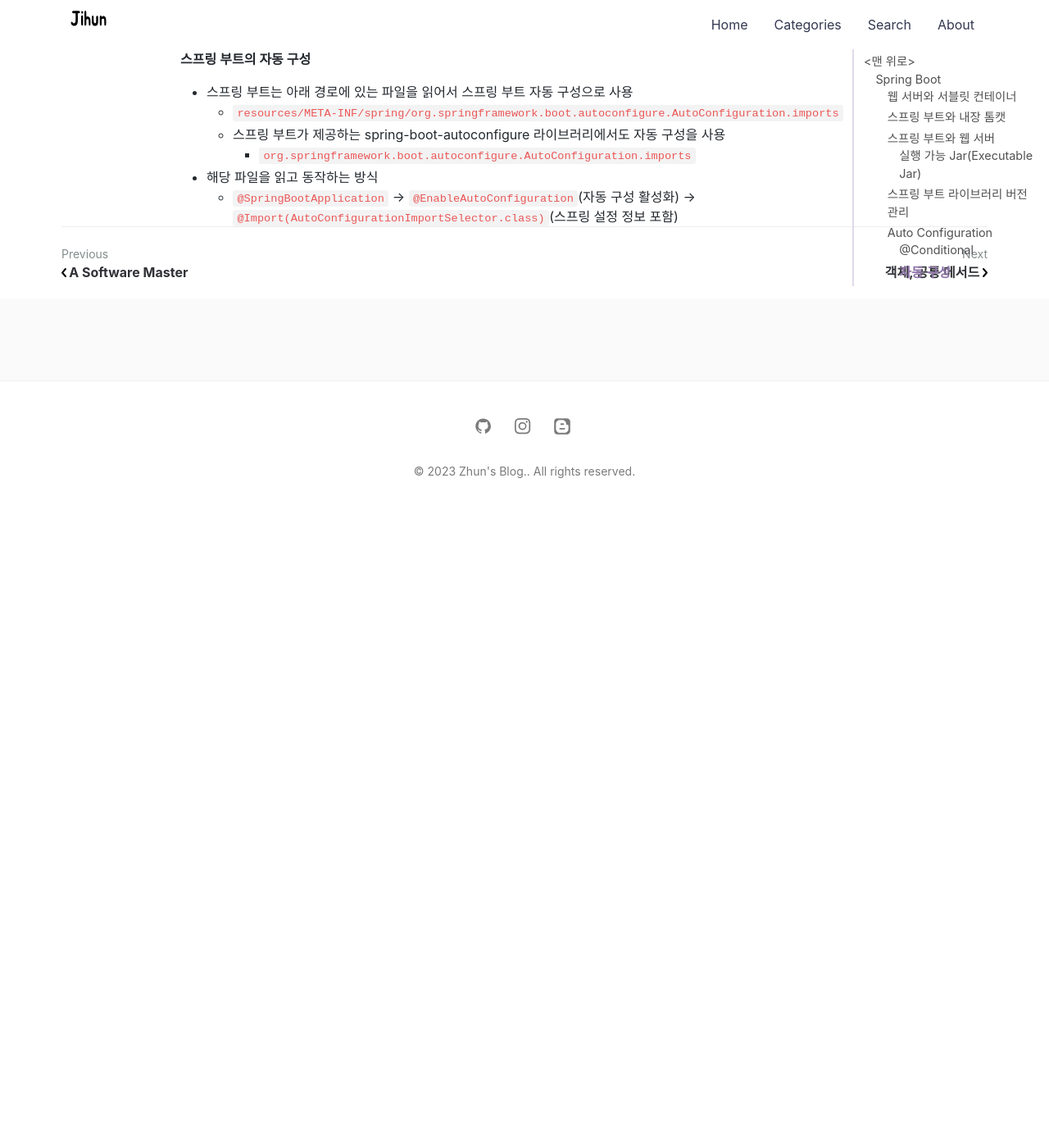
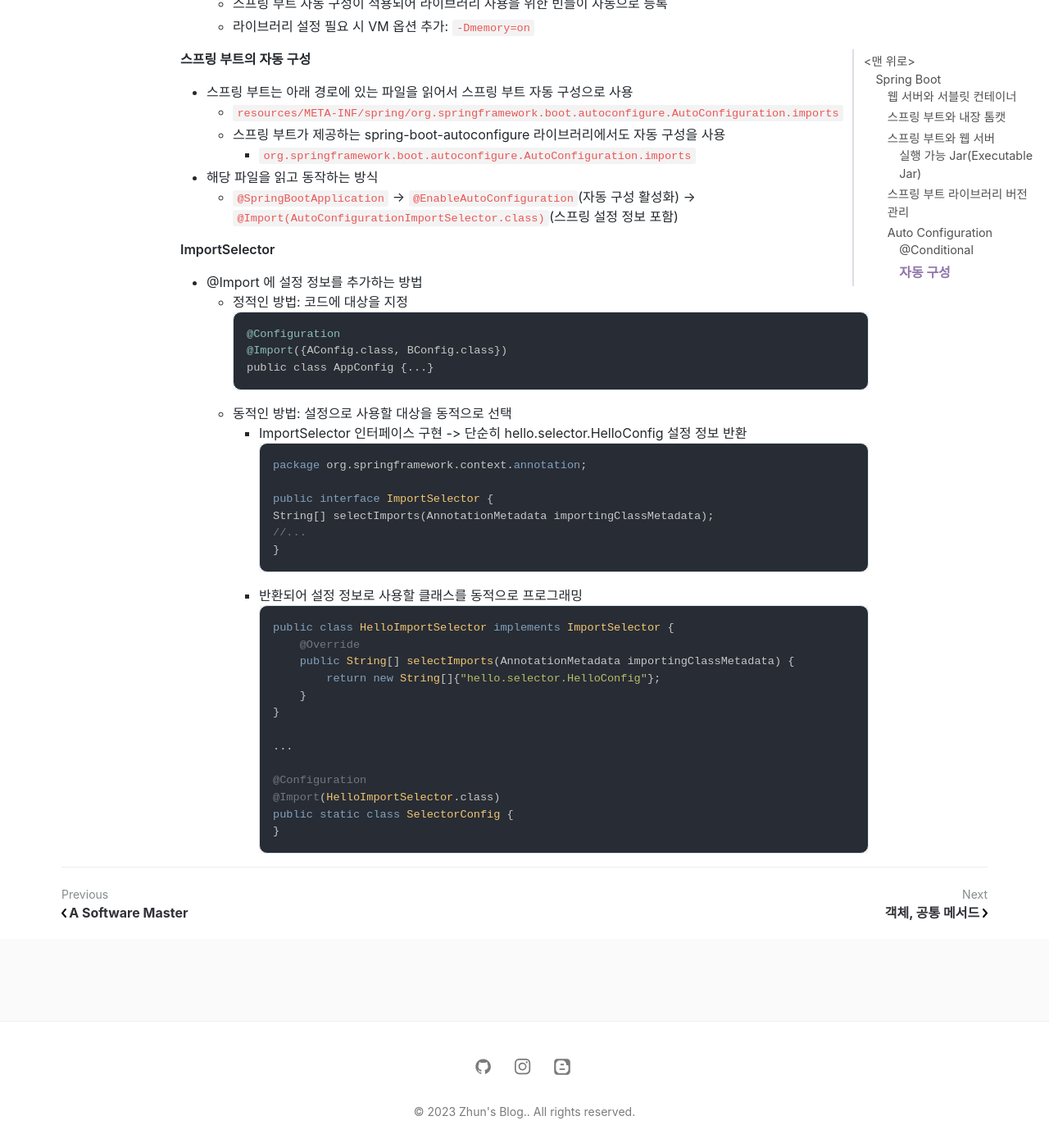
Before and after one commit to jihunparkme/jihunparkme.github.io, a Jekyll site: the page built from _posts/2023-04-06-spring-boot.md, in a window 1280 px wide and 1400 px high, scrolled down 11490 px. Shown: the whole window at 82% size. Built offline with Jekyll 4.4.1, drawn with Linux system fonts in a browser that asks for light colours; nearby versions of some CDN libraries; comment, search, counter and statistics services are not loaded; before the commit the page ends 12120 px from its top, so only the background shows below that; some of the changed text lies outside the part shown.

Commit message:
[Spring Boot] Auto Configuration: ImportSelector

````diff
--- a/_posts/2023-04-06-spring-boot.md
+++ b/_posts/2023-04-06-spring-boot.md
@@ -471,3 +471,39 @@ public class JdbcTemplateAutoConfiguration {
     - `org.springframework.boot.autoconfigure.AutoConfiguration.imports`
 - 해당 파일을 읽고 동작하는 방식
   - `@SpringBootApplication` -> `@EnableAutoConfiguration`(자동 구성 활성화) -> `@Import(AutoConfigurationImportSelector.class)`(스프링 설정 정보 포함)
+
+**ImportSelector**
+
+- @Import 에 설정 정보를 추가하는 방법
+  - 정적인 방법: 코드에 대상을 지정
+    ```java
+    @Configuration
+    @Import({AConfig.class, BConfig.class})
+    public class AppConfig {...}
+    ```
+  - 동적인 방법: 설정으로 사용할 대상을 동적으로 선택
+    - ImportSelector 인터페이스 구현 -> 단순히 hello.selector.HelloConfig 설정 정보 반환
+      ```java
+      package org.springframework.context.annotation;
+
+      public interface ImportSelector {
+      String[] selectImports(AnnotationMetadata importingClassMetadata);
+      //...
+      }
+      ```
+    - 반환되어 설정 정보로 사용할 클래스를 동적으로 프로그래밍
+      ```java
+      public class HelloImportSelector implements ImportSelector {
+          @Override
+          public String[] selectImports(AnnotationMetadata importingClassMetadata) {
+              return new String[]{"hello.selector.HelloConfig"};
+          }
+      }
+
+      ...
+
+      @Configuration
+      @Import(HelloImportSelector.class)
+      public static class SelectorConfig {
+      }
+      ```
````
